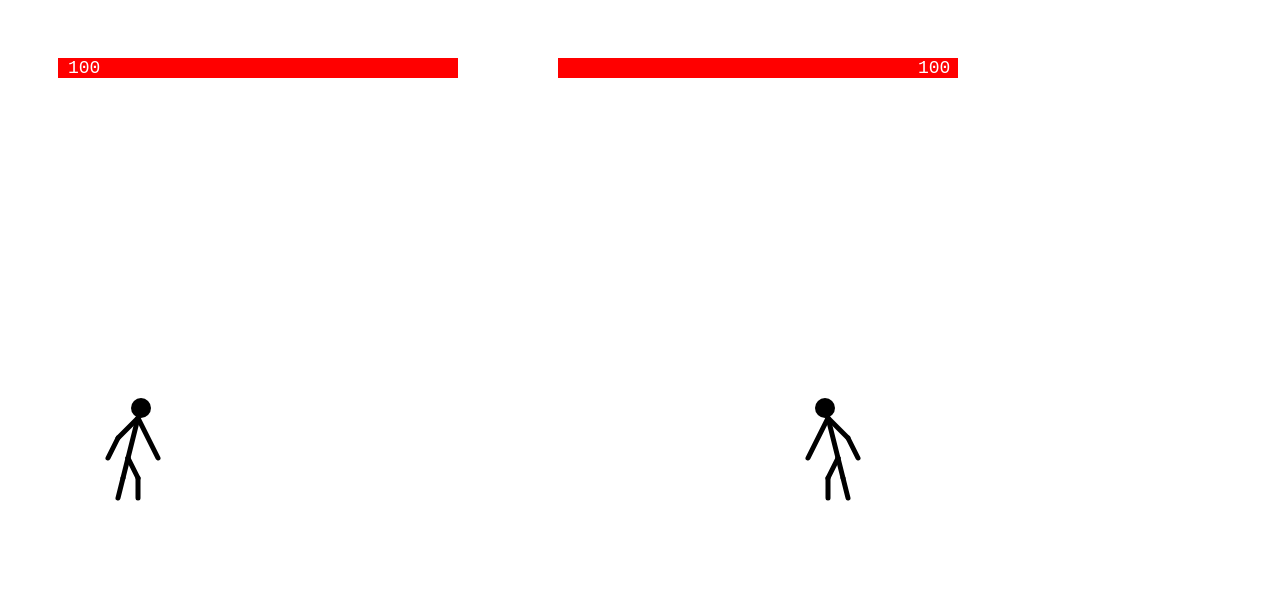
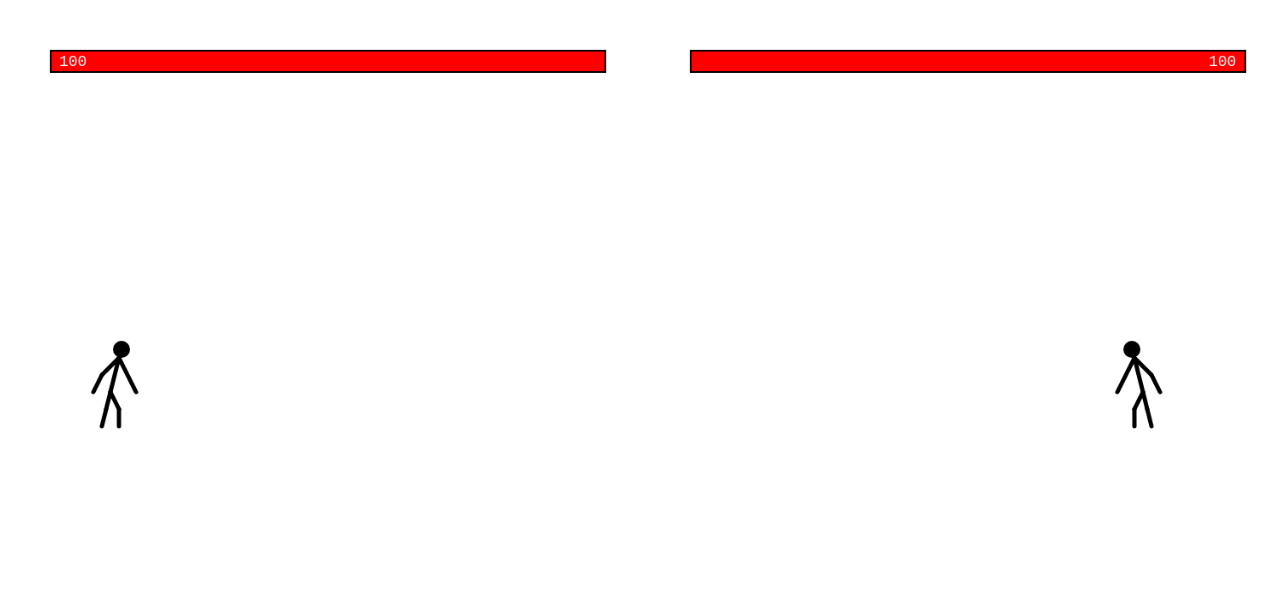
Before and after one commit to azizjuraev9/gun_fight_front, a plain HTML site: page sandbox.html in a window 1280 px wide. Drawn offline with Linux system fonts and the light colour scheme.

Commit message:
Player states

```diff
--- a/sandbox.html
+++ b/sandbox.html
@@ -49,18 +49,23 @@
                 x: this.offsetX,
                 y: this.offsetY,
             };
+            this.initialPosition = {
+                x: this.offsetX,
+                y: this.offsetY,
+            };
             this.textX = this.offsetX + 10;
-            this.textY = this.offsetY + 15;
+            this.textY = this.offsetY + 18;
             this.fontSize = 18;
             this.textColor = 'white';
             this.player = player;
             this.playground = playground;
             this.maxWidth = (playground.width / 2) - this.offsetX - 50;
-            this.height = 20;
+            this.height = 25;
             this.width = this.maxWidth * (this.player.health / 100);
 
             if (this.player.reversed) {
-                this.position.x = playground.width - this.width - this.offsetX
+                this.position.x = playground.width - this.width - this.offsetX;
+                this.initialPosition.x = playground.width - this.maxWidth - this.offsetX;
                 this.textX = playground.width - this.textY - this.textReverseXOffset;
             }
         }
@@ -73,7 +78,8 @@
             }
 
             if (this.player.reversed) {
-                this.position.x = playground.width - this.width - this.offsetX
+                this.position.x = playground.width - this.width - this.offsetX;
+                this.initialPosition.x = playground.width - this.maxWidth - this.offsetX;
                 this.textX = playground.width - this.textY - this.textReverseXOffset;
             }
         }
@@ -83,6 +89,13 @@
                 x: this.width,
                 y: this.height
             }, this.color)
+
+            let ctx = this.playground.context;
+
+            ctx.lineWidth = "2";
+            ctx.strokeStyle = "black";
+            ctx.strokeRect(this.initialPosition.x, this.initialPosition.y, this.maxWidth, this.height);
+
             this.playground.text(
                 {
                     x: this.textX,
@@ -121,9 +134,9 @@
 
         collidesWith(player) {
             const head = player.head;
-            const body = player.pointsStand[0];
+            const body = player.pointsBody[0];
             const hands = player.pointsHand;
-            const legs = player.pointsStand[2];
+            const legs = player.pointsBody[2];
 
             const lineX1 = this.startX;
             const lineY1 = this.startY;
@@ -180,51 +193,30 @@
     }
 
     class Player {
-        constructor(playground, position, scale = 10) {
+        constructor(playground, position, state, scale = 10) {
             this.playground = playground;
             this.bullets = [];
             this.bulletSpeed = 80;
             this.position = position;
+            this.state = JSON.parse(JSON.stringify(state));
             this.scale = scale;
             this.health = 100;
             this.handLength = 5;
-            this.headPoints = {x: 3.3, y: 0};
+            this.healthBar = new HealthBar(this, playground)
             this.reversed = false;
-            this.healthBar = new HealthBar(this, playground)
-            this.listPointsStand = [
-                [
-                    {x: 0, y: 5},
-                    {x: 1, y: 3},
-                    {x: 3, y: 1},
-                ],
-                [
-                    {x: 3, y: 1},
-                    {x: 2, y: 5},
-                    {x: 1.5, y: 7},
-                    {x: 1, y: 9},
-                ],
-                [
-                    {x: 2, y: 5},
-                    {x: 3, y: 7},
-                    {x: 3, y: 9},
-                ]
-            ];
-            this.listPointsHand = [
-                {x: 3, y: 1},
-                {x: 5, y: 5},
-            ];
+            this.shotLeg = false;
         }
 
         get head() {
-            return new Point(this.headPoints.x, this.headPoints.y, this.scale, this.position);
+            return new Point(this.state.head.x, this.state.head.y, this.scale, this.position);
         }
 
-        get pointsStand() {
-            return this.listPointsStand.map(points => points.map(point => new Point(point.x, point.y, this.scale, this.position)));
+        get pointsBody() {
+            return this.state.body.map(points => points.map(point => new Point(point.x, point.y, this.scale, this.position)));
         }
 
         get pointsHand() {
-            return this.listPointsHand.map(point => new Point(point.x, point.y, this.scale, this.position));
+            return this.state.hand.map(point => new Point(point.x, point.y, this.scale, this.position));
         }
 
         getHandMousePos(mouseEvent) {
@@ -266,15 +258,15 @@
                 switch (collision) {
                     case 3:
                         this.bullets.splice(index, 1);
-                        player2.shot(70);
+                        player2.shot(70, 1);
                         break;
                     case 2:
                         this.bullets.splice(index, 1);
-                        player2.shot(30);
+                        player2.shot(30, 2);
                         break;
                     case 1:
                         this.bullets.splice(index, 1);
-                        player2.shot(10);
+                        player2.shot(10, 3);
                         break;
                 }
             });
@@ -287,7 +279,8 @@
         }
 
         drawPlayer() {
-            this.pointsStand.forEach(points => {
+            // console.log("1");
+            this.pointsBody.forEach(points => {
                 let prevPoint = null;
                 points.forEach(point => {
                     if (prevPoint !== null) {
@@ -306,18 +299,27 @@
             });
 
             this.playground.drawCircle(this.head);
+            // console.log("2");
+        }
+
+        shot(damage, pos) {
+            this.health -= damage;
+            this.healthBar.update();
+            if (pos === 3) {
+                this.shotLeg = true;
+                this.state = playerStateLay;
+                if (this.reversed)
+                {
+                    this.reverse();
+                }
+            }
         }
 
         reverse() {
             this.reversed = true;
-            this.listPointsStand.forEach(points => points.forEach(point => point.x *= -1));
-            this.listPointsHand.forEach(point => point.x *= -1);
-            this.headPoints.x *= -1;
-        }
-
-        shot(damage) {
-            this.health -= damage;
-            this.healthBar.update();
+            this.state.body.forEach(points => points.forEach(point => point.x *= -1));
+            this.state.hand.forEach(point => point.x *= -1);
+            this.state.head.x *= -1;
         }
     }
 
@@ -358,7 +360,7 @@
             this.context.fillRect(p1.x, p1.y, p2.x, p2.y);
         }
 
-        text(pos, text, size, color){
+        text(pos, text, size, color) {
             this.context.font = size + "px Courier New";
             this.context.fillStyle = color;
             this.context.fillText(text, pos.x, pos.y);
@@ -380,19 +382,120 @@
         }
     }
 
-    const playground = new Playground('arena', 1000, 600);
+    const playerStateStand = {
+        head: {x: 3.3, y: 0}, // head
+        hand: [
+            {x: 3, y: 1},
+            {x: 5, y: 5},
+        ], // hand
+        body: [
+            [
+                {x: 0, y: 5},
+                {x: 1, y: 3},
+                {x: 3, y: 1},
+            ],
+            [
+                {x: 3, y: 1},
+                {x: 2, y: 5},
+                {x: 1.5, y: 7},
+                {x: 1, y: 9},
+            ],
+            [
+                {x: 2, y: 5},
+                {x: 3, y: 7},
+                {x: 3, y: 9},
+            ]
+        ] // body
+    };
 
-    const player1 = new Player(playground, new Point(100, playground.height - 200));
-    const player2 = new Player(playground, new Point(playground.width - 150, playground.height - 200), 10);
+    const playerStateSit = {
+        head: {x: 3.7, y: 4.5}, // head
+        hand: [
+            {x: 3.5, y: 5.5},
+            {x: 3.5, y: 10.5},
+        ], // hand
+        body: [
+            [
+                {x: 0, y: 6.5},
+                {x: 1.5, y: 5.5},
+                {x: 3.5, y: 5.5},
+            ],
+            [
+                {x: 3.5, y: 5.5},
+                {x: 1, y: 8},
+                {x: 2, y: 9},
+                {x: -0.5, y: 9},
+            ],
+            [
+                {x: 1, y: 8},
+                {x: 3.5, y: 7},
+                {x: 4, y: 9},
+            ]
+        ] // body
+    };
+
+    const playerStateLay = {
+        head: {x: 9.3, y: 7}, // head
+        hand: [
+            {x: 9, y: 8},
+            {x: 14, y: 8},
+        ], // hand
+        body: [
+            [
+                {x: 9, y: 8},
+                {x: 11, y: 9},
+                {x: 13, y: 9},
+            ],
+            [
+                {x: 9, y: 8},
+                {x: 5, y: 9},
+                {x: 3, y: 9},
+                {x: 0.5, y: 9},
+            ],
+            [
+                {x: 5, y: 9},
+                {x: 3, y: 10},
+                {x: 1, y: 10},
+            ]
+        ] // body
+    };
+
+    const playground = new Playground('arena', 1500, 600);
+
+    const player1 = new Player(playground, new Point(100, playground.height - 200), playerStateStand, 10);
+    const player2 = new Player(playground, new Point(playground.width - 150, playground.height - 200), playerStateStand, 10);
     player2.reverse();
     player2.healthBar.update();
 
     playground.updateAndDraw([player1, player2]);
 
+    let lastMove = {
+        clientX: 500,
+        clientY: 500
+    };
     window.onmousemove = function (event) {
+        lastMove = {
+            clientX: event.clientX,
+            clientY: event.clientY
+        };
+
         const cords = player1.getHandMousePos(event);
-        player1.listPointsHand[1].x = (cords.x - player1.position.x) / player1.scale;
-        player1.listPointsHand[1].y = (cords.y - player1.position.y) / player1.scale;
+        player1.state.hand[1].x = (cords.x - player1.position.x) / player1.scale;
+        player1.state.hand[1].y = (cords.y - player1.position.y) / player1.scale;
+    }
+
+    window.onkeydown = (e) => {
+        if (e.ctrlKey && !player1.shotLeg) {
+            player1.state = playerStateSit;
+            window.onmousemove(lastMove);
+        }
+    }
+
+    window.onkeyup = (e) => {
+        if (e.key === 'Control' && !player1.shotLeg) {
+            player1.state = playerStateStand;
+            window.onmousemove(lastMove);
+        }
     }
 
     window.onmousedown = function (event) {
```
Also changed, not shown: index.html (+138 -48 lines).
